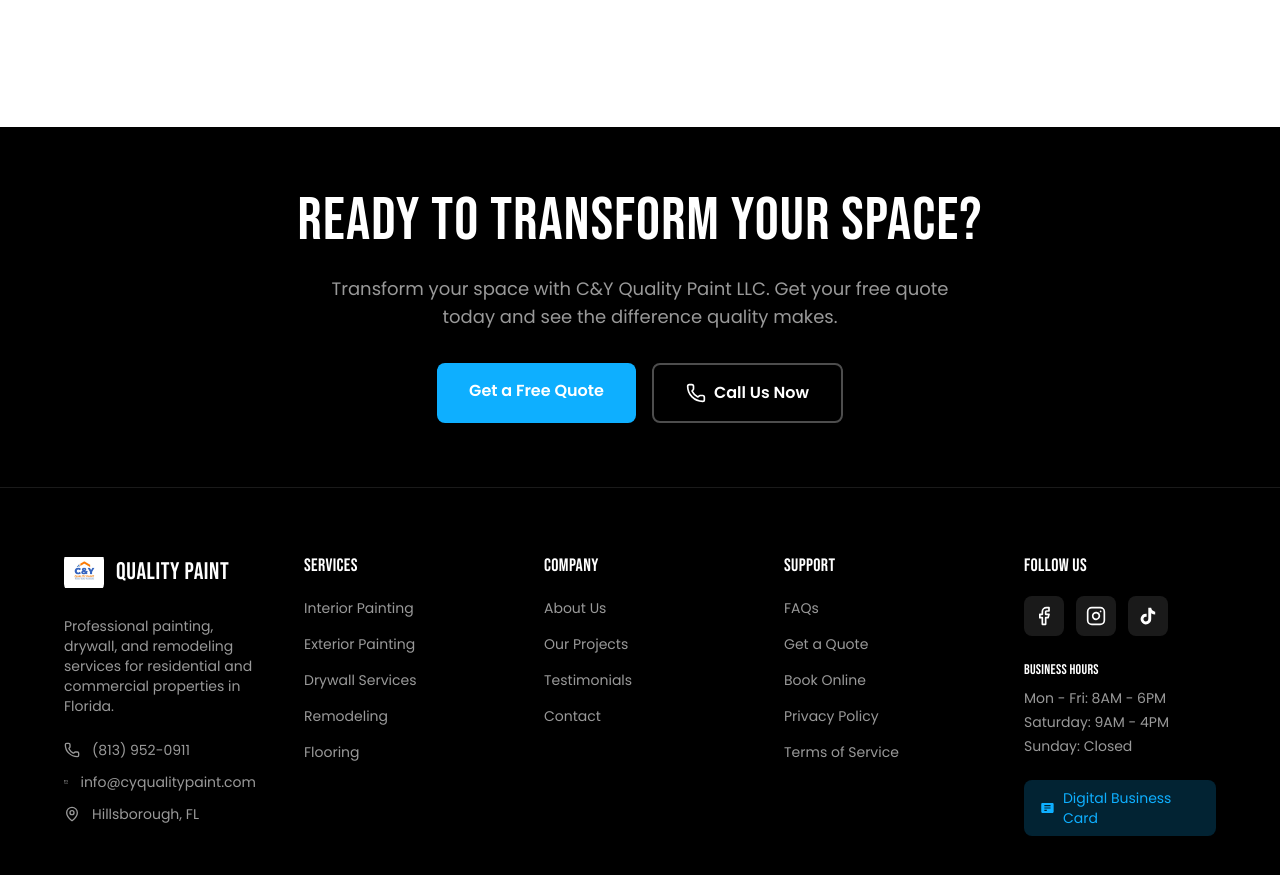
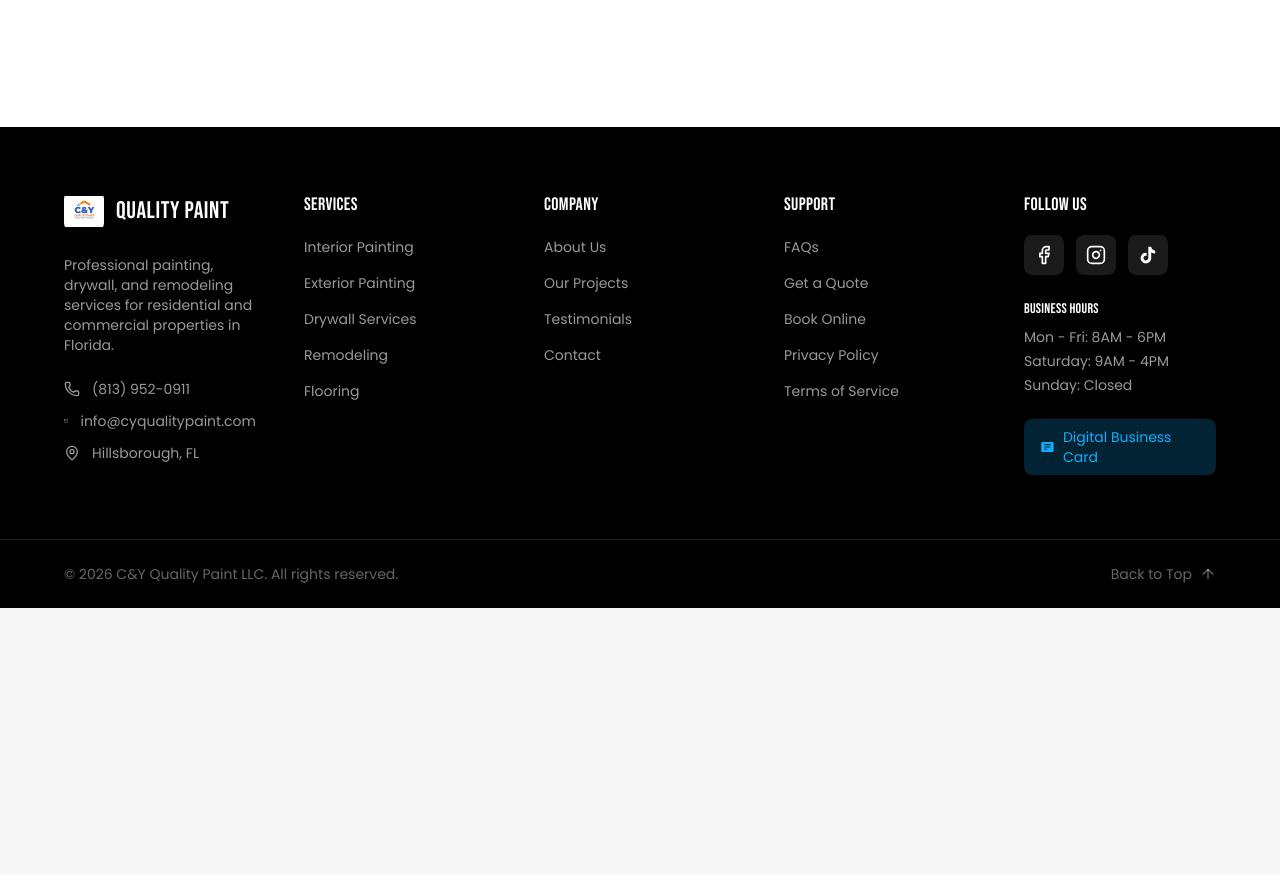
Before and after one commit to cristhian-maker/cyqualitypaint, a React (Vite) app: page / in a window 1280 px wide. Shown: the part 7640-8515 px from the top of the page. After the commit the page ends 8248 px from the top, so only its background shows below. Built offline with nearby package versions, Linux system fonts and the light colour scheme.

Commit message:
Footer.tsx

```diff
--- a/src/sections/Footer.tsx
+++ b/src/sections/Footer.tsx
@@ -61,39 +61,7 @@ const Footer = () => {
 
   return (
     <footer className="bg-brand-black text-white">
-      {/* CTA Section */}
-      <div className="section-padding py-16 border-b border-white/10">
-        <div className="max-w-7xl mx-auto text-center">
-          <h2 className="font-display text-4xl sm:text-5xl lg:text-6xl mb-6">
-            Ready to Transform Your Space?
-          </h2>
-          <p className="text-lg text-white/60 max-w-2xl mx-auto mb-8">
-            Transform your space with C&Y Quality Paint LLC. Get your free quote today
-            and see the difference quality makes.
-          </p>
-          <div className="flex flex-wrap justify-center gap-4">
-            <a
-              href="#contact"
-              className="btn-primary"
-              onClick={(e) => {
-                e.preventDefault();
-                document.querySelector('#contact')?.scrollIntoView({ behavior: 'smooth' });
-              }}
-            >
-              Get a Free Quote
-            </a>
-            <a
-              href="tel:+18139520911"
-              className="px-8 py-4 border-2 border-white/30 text-white rounded-lg font-semibold hover:bg-white/10 transition-all inline-flex items-center gap-2"
-            >
-              <Phone className="w-5 h-5" />
-              Call Us Now
-            </a>
-          </div>
-        </div>
-      </div>
-
-      {/* Main Footer */}
+     {/* Main Footer */}
       <div className="section-padding py-16">
         <div className="max-w-7xl mx-auto">
           <div className="grid grid-cols-2 md:grid-cols-4 lg:grid-cols-5 gap-8 lg:gap-12">
```
